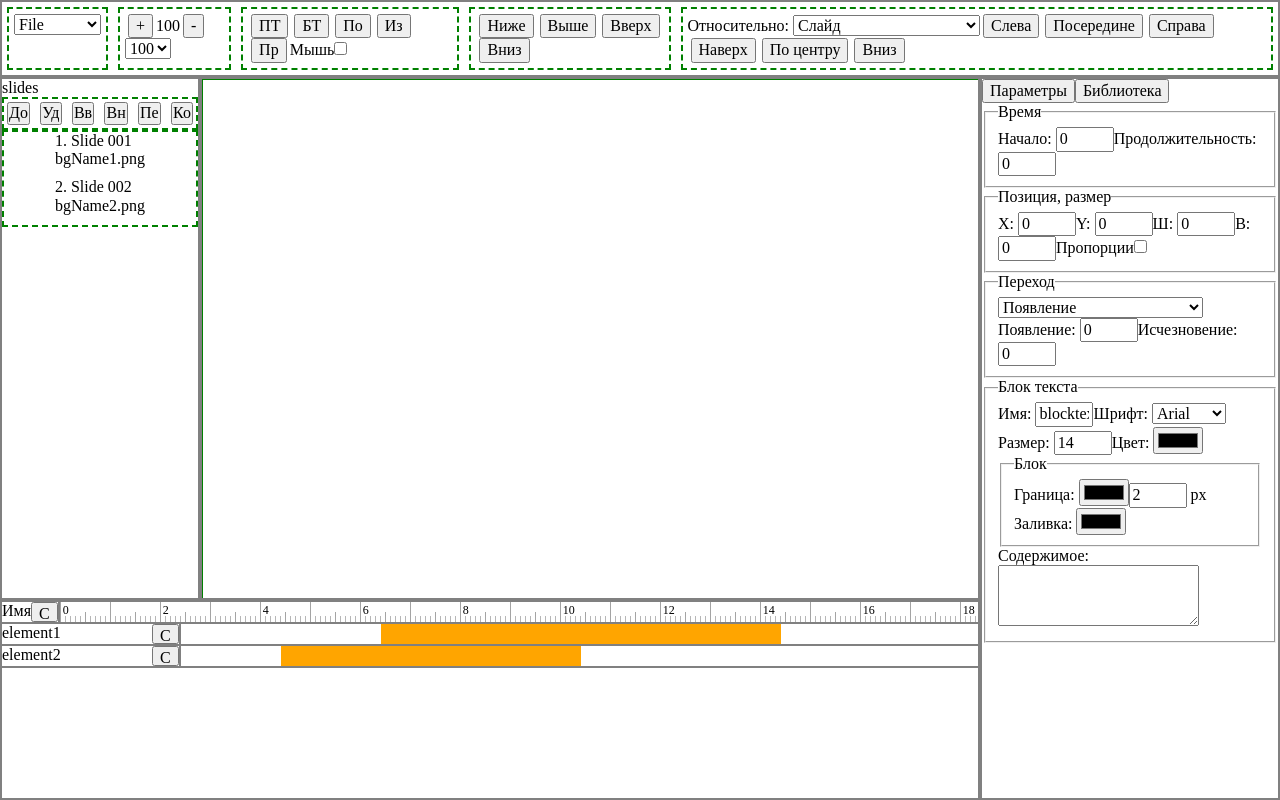
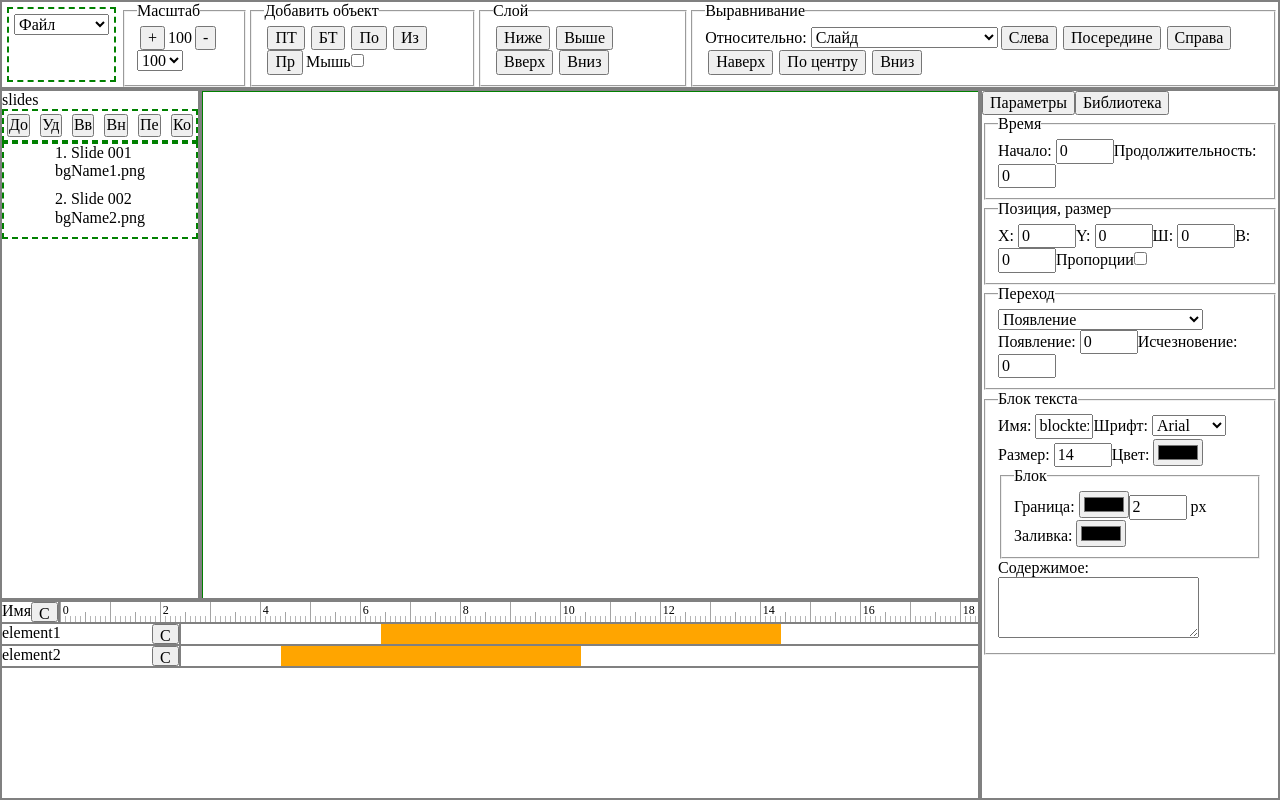
Before and after one commit to kvazimode/capticlone-desktop, a React app: page / in a window 1280 px wide. Built offline with nearby package versions, Linux system fonts and the light colour scheme.

Commit message:
visual improvement. fieldset instead of div

```diff
--- a/src/app/panels/tools/align.jsx
+++ b/src/app/panels/tools/align.jsx
@@ -2,7 +2,8 @@ import React from 'react'
 
 export default function Align() {
     return (
-        <div className="block tools-block">
+        <fieldset>
+            <legend>Выравнивание</legend>
             <label htmlFor="select-relative">Относительно: </label>
             <select id="select-relative" defaultValue={"DEFAULT"}>
                 <option value="DEFAULT">Слайд</option>
@@ -14,6 +15,6 @@ export default function Align() {
             <button className="button-tools button-align--top">Наверх</button>
             <button className="button-tools button-align--center">По центру</button>
             <button className="button-tools button-align--bottom">Вниз</button>
-        </div>
+        </fieldset>
     )
 }
--- a/src/app/panels/tools/element.jsx
+++ b/src/app/panels/tools/element.jsx
@@ -2,7 +2,8 @@ import React from 'react'
 
 export default function Element() {
     return (
-        <div className="block tools-block">
+        <fieldset>
+            <legend>Добавить объект</legend>
             <button className="button-tools button-element--simple">ПТ</button>
             <button className="button-tools button-element--block">БТ</button>
             <button className="button-tools button-element--highlight">По</button>
@@ -10,6 +11,6 @@ export default function Element() {
             <button className="button-tools button-element--rect">Пр</button>
             <label htmlFor="mouse-checkbox">Мышь</label>
             <input type="checkbox" className="checkbox-mouse" id="mouse-checkbox"></input>
-        </div>
+        </fieldset>
     )
 }
--- a/src/app/panels/tools/order.jsx
+++ b/src/app/panels/tools/order.jsx
@@ -2,11 +2,12 @@ import React from 'react'
 
 export default function Order() {
     return (
-        <div className="block tools-block">
+        <fieldset>
+            <legend>Слой</legend>
             <button className="button-tools button-order--down">Ниже</button>
             <button className="button-tools button-order--up">Выше</button>
             <button className="button-tools button-order--totop">Вверх</button>
             <button className="button-tools button-order--tobottom">Вниз</button>
-        </div>
+        </fieldset>
     )
 }
--- a/src/app/panels/tools/proj.jsx
+++ b/src/app/panels/tools/proj.jsx
@@ -4,12 +4,12 @@ export default function Project() {
     return (
         <div className="block tools-block">
             <select defaultValue={'DEFAULT'}>
-                <option value="DEFAULT" disabled hidden>File</option>
-                <option>Open</option>
-                <option>Save</option>
-                <option>Export</option>
-                <option>Close</option>
-                <option>Properties</option>
+                <option value="DEFAULT" disabled hidden>Файл</option>
+                <option>Открыть</option>
+                <option>Сохранить</option>
+                <option>Экспорт</option>
+                <option>Закрыть</option>
+                <option>Свойства</option>
             </select>
         </div>
     )
--- a/src/app/panels/tools/zoom.jsx
+++ b/src/app/panels/tools/zoom.jsx
@@ -2,7 +2,8 @@ import React from 'react'
 
 export default function Zoom() {
     return (
-        <div className="block tools-block">
+        <fieldset>
+            <legend>Масштаб</legend>
             <button className="button-tools button-zoom-in">+</button>
             <span className="value value-zoom">100</span>
             <button className="button-tools button-zoom-out">-</button>
@@ -14,6 +15,6 @@ export default function Zoom() {
                 <option>200</option>
                 <option>400</option>
             </select>
-        </div>
+        </fieldset>
     )
 }
```
